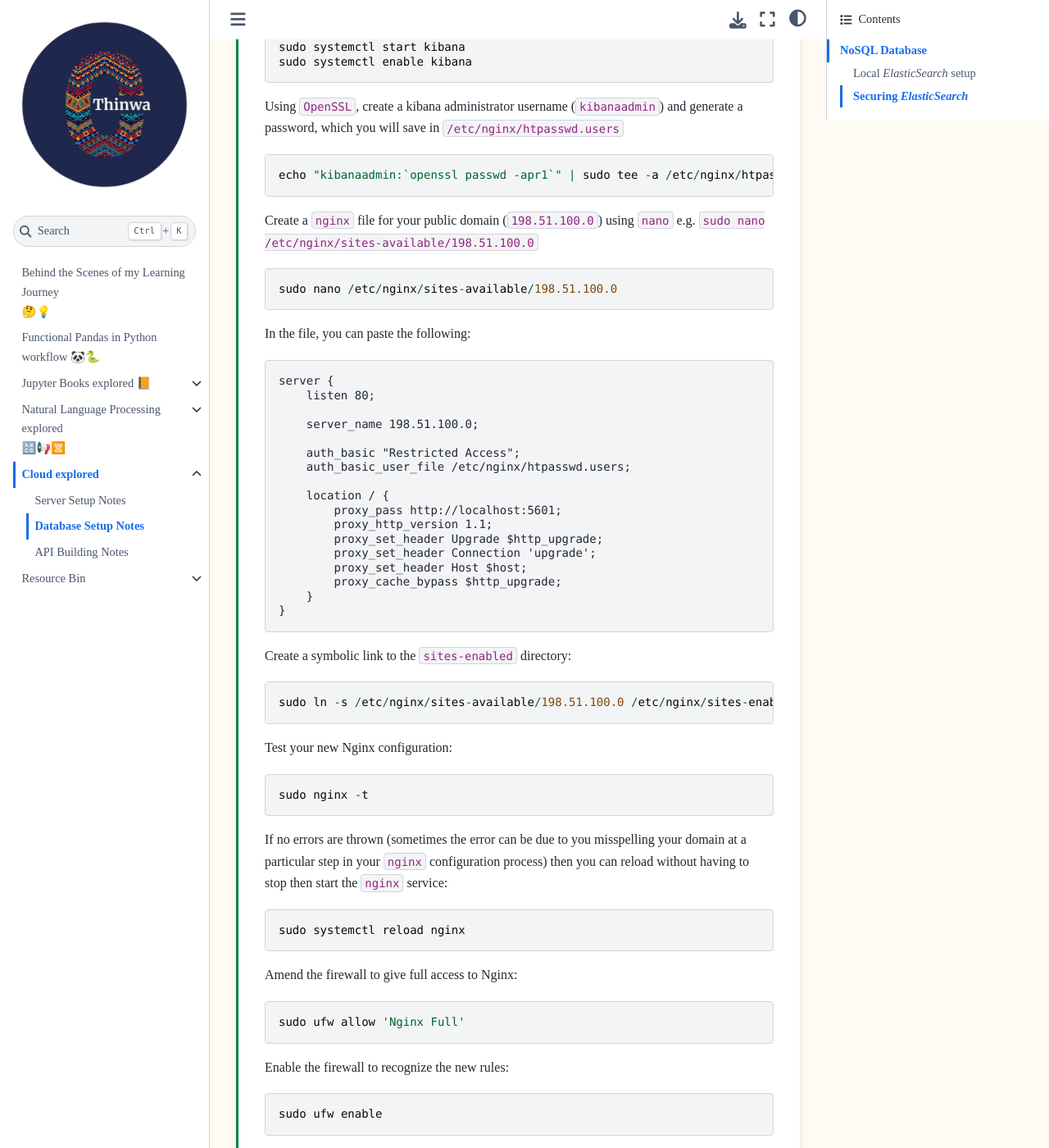
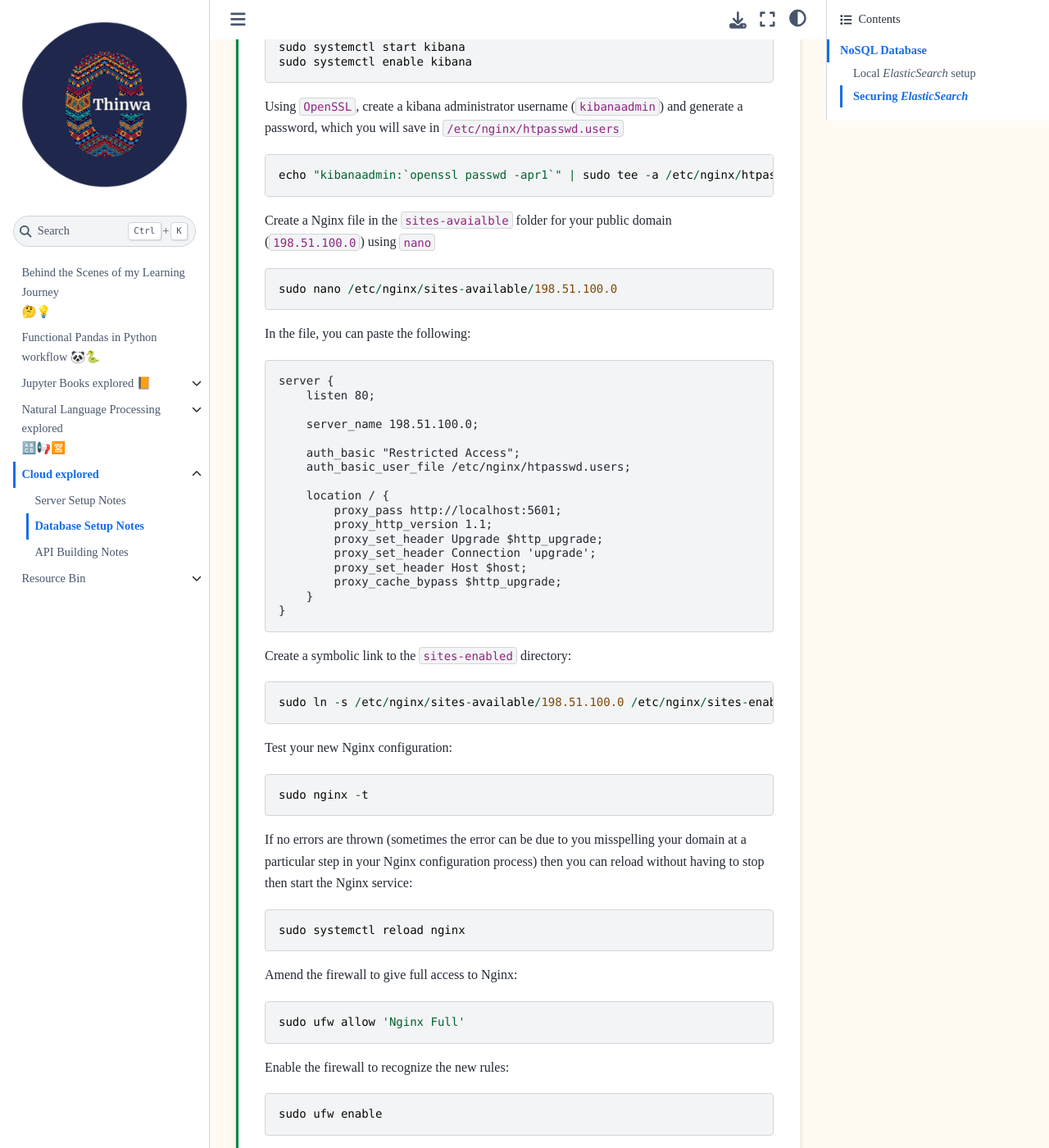
Before and after one commit to CeeThinwa/BTS-Continuous-Learning, a Jupyter Book: the page built from book/6/database_setup.md, in a window 1280 px wide and 1400 px high, scrolled down 32129 px. Shown: the whole window at 82% size. Built offline with Jupyter Book 1.0.4 settings and Sphinx 7.4.7 and the Sphinx Book theme 1.1.4, drawn with Linux system fonts in a browser that asks for light colours; some of the changed text lies outside the part shown.

Commit message:
Update database_setup.md

````diff
--- a/book/6/database_setup.md
+++ b/book/6/database_setup.md
@@ -502,7 +502,7 @@ sudo apt install nginx
 sudo apt install kibana
 ```
 
-Remember once installed to first start kibana then enable it:
+Remember once installed to first start Kibana then enable it:
 ```
 sudo systemctl start kibana
 sudo systemctl enable kibana
@@ -513,7 +513,7 @@ Using `OpenSSL`, create a kibana administrator username (`kibanaadmin`) and gene
 echo "kibanaadmin:`openssl passwd -apr1`" | sudo tee -a /etc/nginx/htpasswd.users
 ```
 
-Create a `nginx` file for your public domain (`198.51.100.0`) using `nano` e.g. `sudo nano /etc/nginx/sites-available/198.51.100.0`
+Create a Nginx file  in the `sites-avaialble` folder for your public domain (`198.51.100.0`) using `nano`
 ```
 sudo nano /etc/nginx/sites-available/198.51.100.0
 ```
@@ -550,7 +550,7 @@ sudo nginx -t
 ```
 
 If no errors are thrown (sometimes the error can be due to you misspelling your domain at a particular step in your
-`nginx` configuration process) then you can reload without having to stop then start the `nginx` service:
+Nginx configuration process) then you can reload without having to stop then start the Nginx service:
 ```
 sudo systemctl reload nginx
 ```
````
